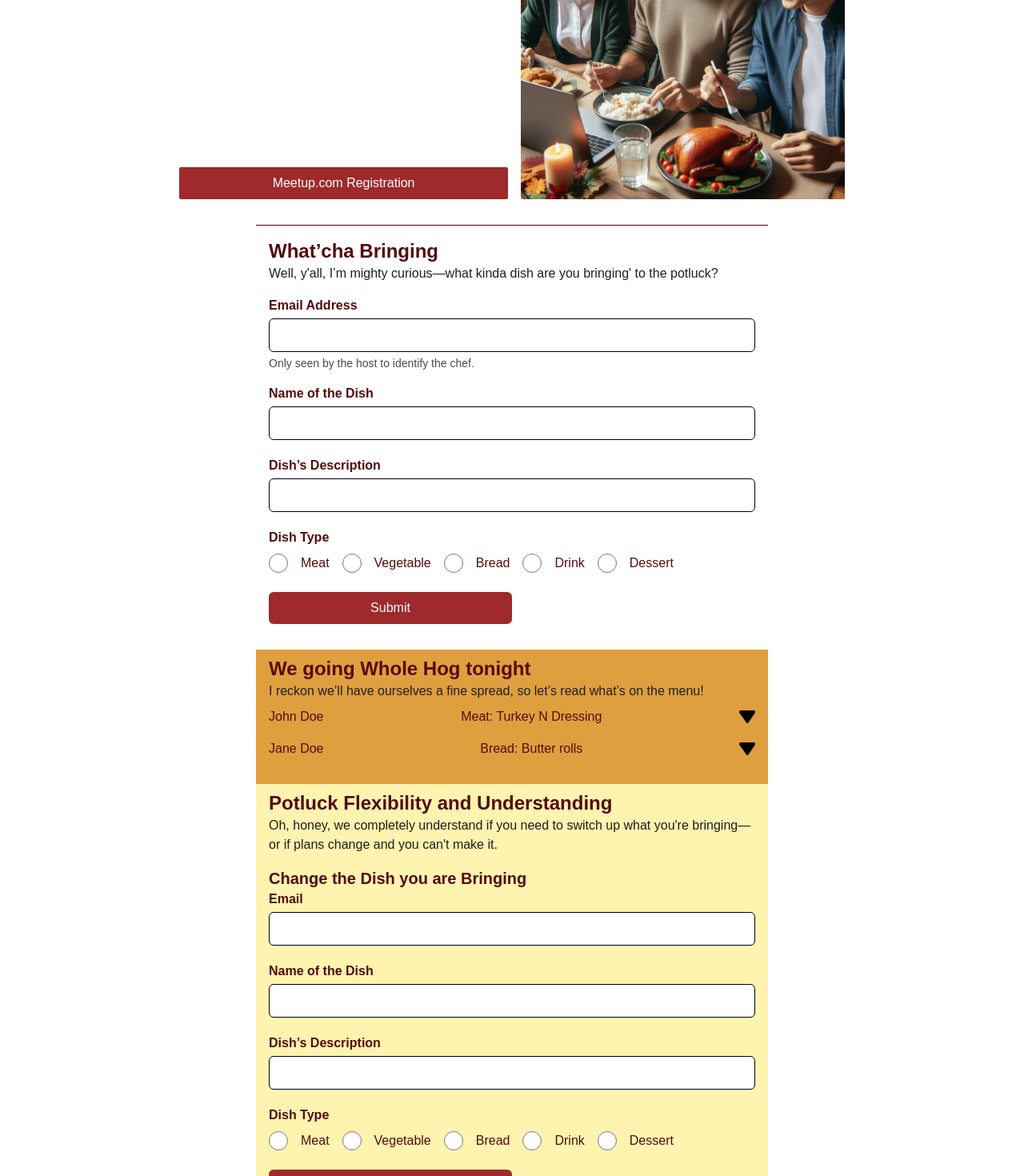
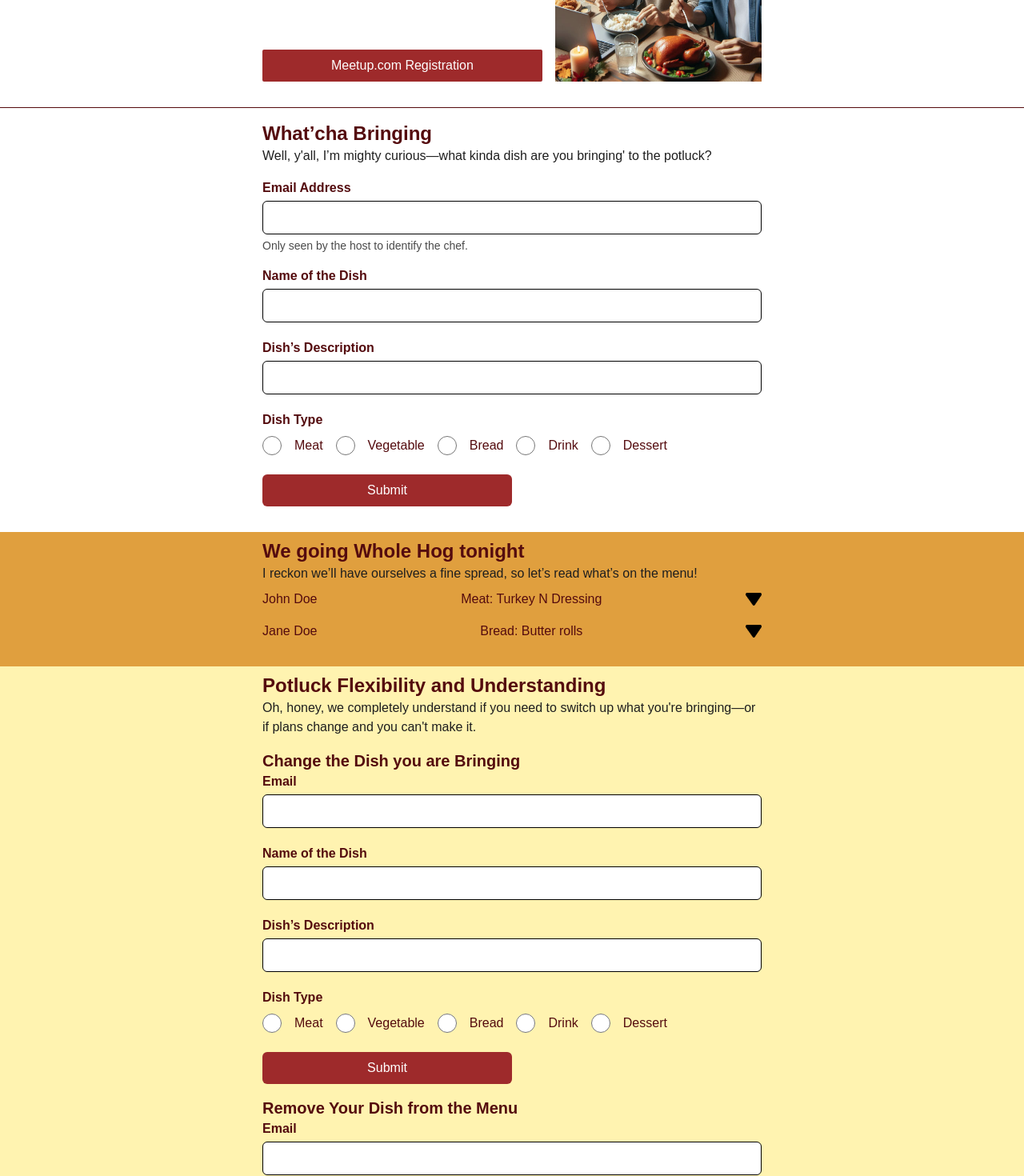
Before and after one commit to jcsmileyjr/potluckgames, a Next.js app: page / in a window 1280 px wide. Shown: the part 260-1730 px from the top of the page at 80% size. Built offline with nearby package versions, Linux system fonts and the light colour scheme.

Commit message:
Style: Expand demo to full width of a desktop view

```diff
--- a/src/app/components/AddDish/AddDish.tsx
+++ b/src/app/components/AddDish/AddDish.tsx
@@ -4,7 +4,8 @@ import UserInput from "../UserInput/UserInput";
 export default function AddDish() {
 
     return (
-        <section className="flex-1 px-4 pb-4 bg-white lg:w-1/2 lg:mx-auto border-t border-primaryBrown border-solid">
+        <section className="flex-1 px-4 pb-4 bg-white  border-t border-primaryBrown border-solid">
+            <div className="lg:w-1/2 lg:mx-auto">
                 <h2 className="text-primaryBrown font-bold text-left text-2xl pt-4">What’cha Bringing</h2>
                 <p className="text-blackaccent1">Well, y'all, I’m mighty curious—what kinda dish are you bringing' to the potluck?</p>
                 <div className="my-4">
@@ -14,6 +15,7 @@ export default function AddDish() {
                     <DishTypeSelection />
                     <button type="submit" className="bg-accentRed text-white py-2 px-4 rounded-md mt-4 w-full sm:w-1/2">Submit</button>
                 </div>
+            </div>
         </section>
     )
 }
--- a/src/app/components/UpdateDish/UpdateDish.tsx
+++ b/src/app/components/UpdateDish/UpdateDish.tsx
@@ -4,7 +4,8 @@ import DishTypeSelection from "../DishTypeSelection/DishTypeSelection";
 
 export default function UpdateDish() {
     return (
-        <section className="flex-1 px-4 bg-backgroundYellow lg:w-1/2 lg:mx-auto">
+        <section className="flex-1 px-4 bg-backgroundYellow">
+            <div className="lg:w-1/2 lg:mx-auto">
                 <h2 className="text-primaryBrown font-bold text-left text-2xl pt-2">Potluck Flexibility and Understanding</h2>
                 <p className="text-blackaccent1"> Oh, honey, we completely understand if you need to switch up what you're bringing—or if plans change and you can't make it. </p>
 
@@ -21,6 +22,7 @@ export default function UpdateDish() {
                 <div>
                     <UserInput inputName="email" content="Email" description />
                 </div>
+            </div>
         </section>
     )
 }
--- a/src/app/components/ViewDishes/ViewDishes.tsx
+++ b/src/app/components/ViewDishes/ViewDishes.tsx
@@ -19,7 +19,8 @@ const UserSummaries: UserSummary[] = [
 
 export default function ViewDishes() {
     return (
-        <section className="flex-1 px-4 pb-8 bg-backgroundSunsetOrange lg:w-1/2 lg:mx-auto">
+        <section className="flex-1 px-4 pb-8 bg-backgroundSunsetOrange ">
+            <div className="lg:w-1/2 lg:mx-auto">
                 <h2 className="text-primaryBrown font-bold text-left text-2xl pt-2">We going Whole Hog tonight</h2>
                 <p className="text-blackaccent1"> I reckon we’ll have ourselves a fine spread, so let’s read what’s on the menu!</p>
                 <div className="flex flex-col gap-4 mt-2">
@@ -29,6 +30,8 @@ export default function ViewDishes() {
                         })
                     }
                 </div>
+
+            </div>
         </section>
     )
 }
--- a/src/app/layout/Header/Header.tsx
+++ b/src/app/layout/Header/Header.tsx
@@ -16,7 +16,7 @@ export default function Header() {
           {/* Desktop View */}
           <div className="hidden sm:flex sm:flex-col sm:gap-4">
             <h1 className="text-accentRed font-bold text-center text-4xl py-2 mt-8">Potluck & Games</h1>
-            <div className="sm:flex sm:flex-row sm:gap-4 w-2/3 2xl:w-1/2 mx-auto">
+            <div className="sm:flex sm:flex-row sm:gap-4 lg:w-1/2 mx-auto">
                 <div className="flex flex-col gap-1 text-black justify-between">
                   <div>
                     <p className="text-xl mb-4">End of the year Celebration Meal with fellow Tech Professionals</p>
```
Lines whose indentation alone changed are shown as unchanged.
